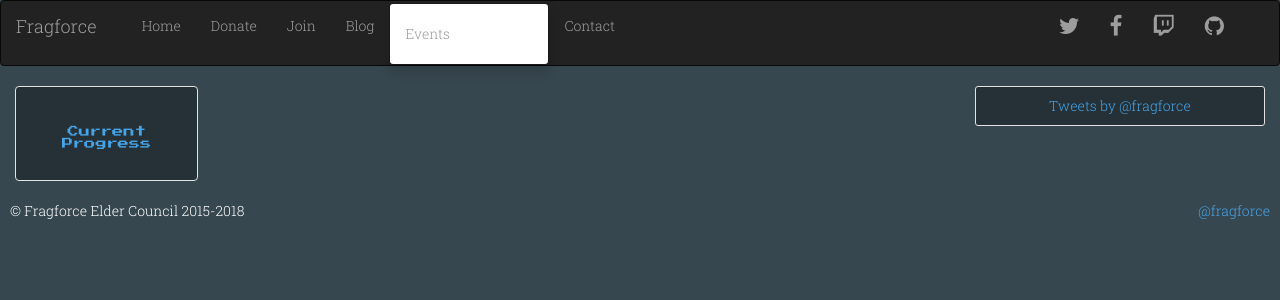
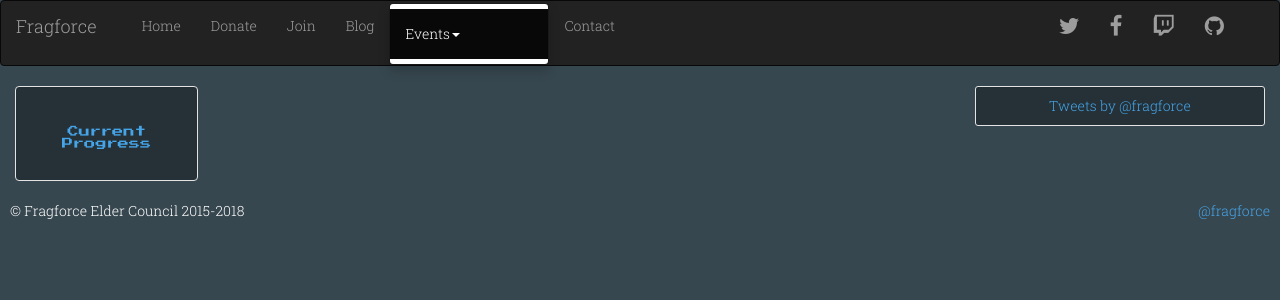
Before and after one commit to parkervcp/fragforce.org, a Python web app: template fragforce/templates/2col.html in a window 1280 px wide. Shown: the top 300 px of the page. Run offline with Jinja, Linux system fonts and the light colour scheme; the template is opened without the code that fills it, so the values that code supplies are empty; some libraries are stand-ins or nearby versions.

Commit message:
Made active

```diff
--- a/fragforce/templates/layouts/header.html
+++ b/fragforce/templates/layouts/header.html
@@ -20,7 +20,7 @@
             <li {{is_active('general.join')}}><a href="{{ url_for('general.join') }}">Join</a></li>
             <li {{is_active(section='blog')}}><a href="{{ url_for('pages.section', section='blog') }}">Blog</a></li>
 
-            <li class="dropdown-menu">
+            <li class="dropdown-menu active">
               <a href="{{ url_for('pages.section', section='events') }}">Events<span class="caret"></span></a>
               <ul class="dropdown-menu" role="menu">
                 {% for account in events_by_acc %}
```
